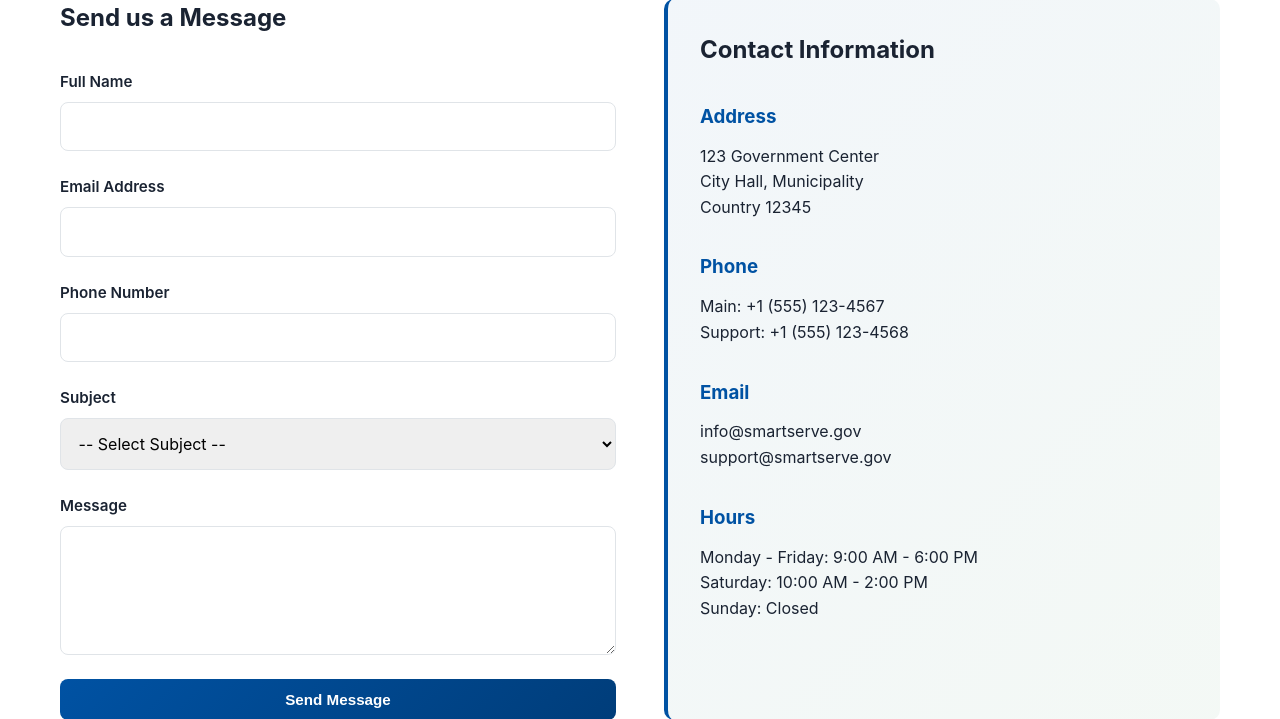
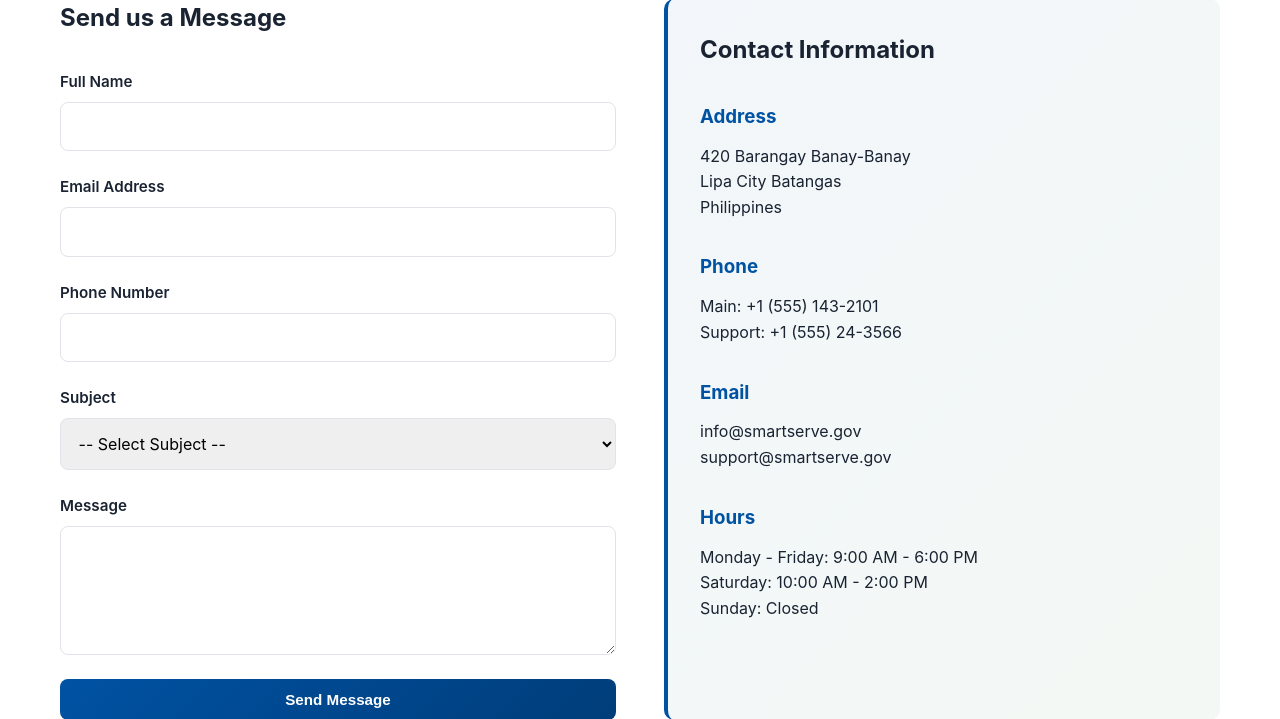
Before and after one commit to Jeysi-Oli/SmartServe-System, a Flask app: page /contact in a window 1280 px wide. Shown: the part 384-1103 px from the top of the page. Run offline with Flask 3, Linux system fonts and the light colour scheme; some libraries are stand-ins or nearby versions.

Commit message:
Editing Address and contact information

```diff
--- a/templates/contact.html
+++ b/templates/contact.html
@@ -53,11 +53,11 @@
                     <h2>Contact Information</h2>
                     <div class="info-item">
                         <h3>Address</h3>
-                        <p>123 Government Center<br>City Hall, Municipality<br>Country 12345</p>
+                        <p>420 Barangay Banay-Banay<br>Lipa City Batangas<br>Philippines</p>
                     </div>
                     <div class="info-item">
                         <h3>Phone</h3>
-                        <p>Main: +1 (555) 123-4567<br>Support: +1 (555) 123-4568</p>
+                        <p>Main: +1 (555) 143-2101<br>Support: +1 (555) 24-3566</p>
                     </div>
                     <div class="info-item">
                         <h3>Email</h3>
```
